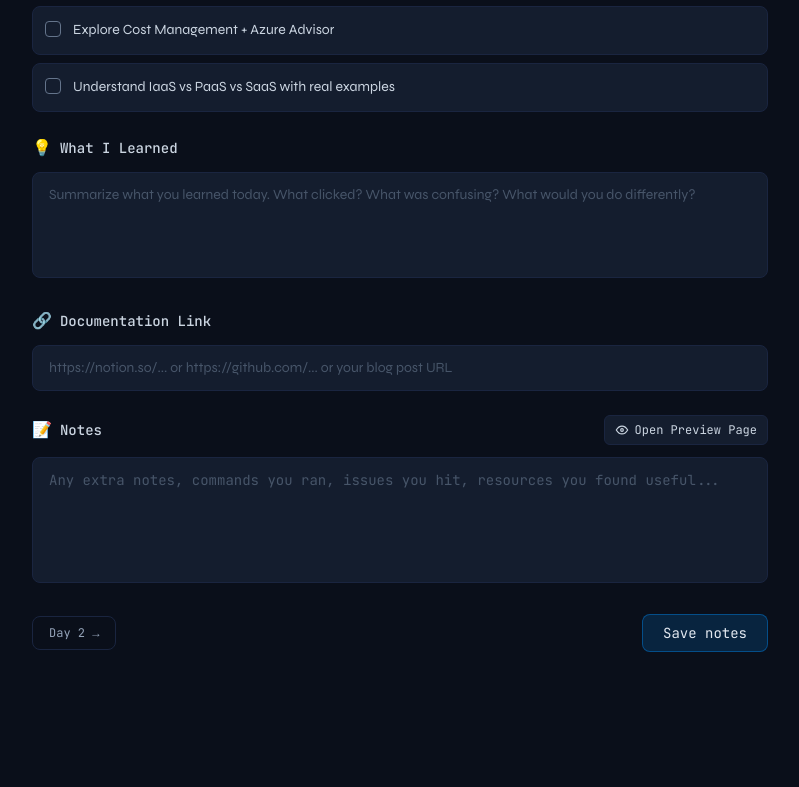
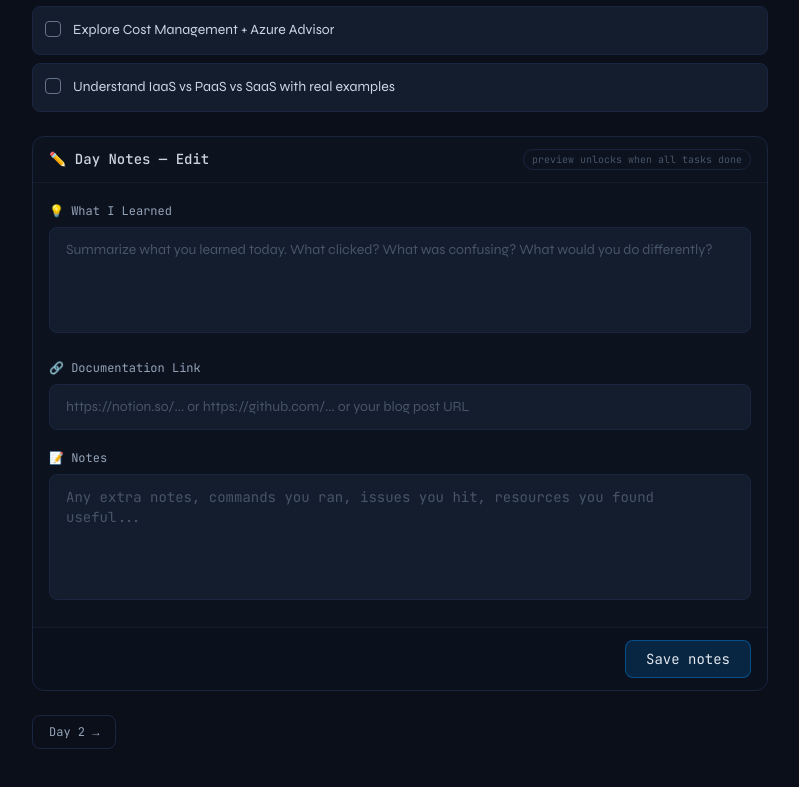
Before and after one commit to gakhd625/azure-learning-tracker, a Next.js app: page /day/1 in a window 1280 px wide. Shown: the part 397-1184 px from the top of the page, without its empty margins (240-1039 px from the left). Before the commit the page ends 1121 px from the top, so only its background shows below. Built offline with nearby package versions, Linux system fonts and the light colour scheme; no server answers; the database is empty.

Commit message:
[REMOVE] the json file that is not usable in the web app

```diff
--- a/src/app/day/[day]/page.tsx
+++ b/src/app/day/[day]/page.tsx
@@ -17,6 +17,7 @@ export default function DayPage() {
   const [localLink, setLocalLink] = useState('')
   const [localLearned, setLocalLearned] = useState('')
   const [saved, setSaved] = useState(false)
+  const [isPreview, setIsPreview] = useState(false)
 
   useEffect(() => {
     if (!loaded || !dayData) return
@@ -41,6 +42,7 @@ export default function DayPage() {
   const progress = getDayProgress(dayNum)
   const completedTasks = Object.values(progress.tasks).filter(Boolean).length
   const totalTasks = dayData.tasks.length
+  const allDone = totalTasks > 0 && completedTasks === totalTasks
 
   const prevDay = dayNum > 1 ? dayNum - 1 : null
   const nextDay = dayNum < 21 ? dayNum + 1 : null
@@ -53,7 +55,22 @@ export default function DayPage() {
     })
     setSaved(true)
     setTimeout(() => setSaved(false), 2000)
+    // after saving while in edit mode, switch back to preview if all done
+    if (allDone) setIsPreview(true)
   }
+
+  // When tasks flip to all-done, switch to preview automatically
+  useEffect(() => {
+    if (allDone) setIsPreview(true)
+  }, [allDone])
+
+  // Determine effective preview state: if not all done, always show edit
+  const showPreview = allDone && isPreview
+
+  const hasUnsaved =
+    localNotes !== progress.notes ||
+    localLink !== progress.docLink ||
+    localLearned !== progress.learnedSummary
 
   return (
     <main className="min-h-screen bg-surface-900">
@@ -156,8 +173,91 @@ export default function DayPage() {
           </div>
         </Section>
 
-        {/* What I learned */}
-        <Section title="What I Learned" icon="💡">
+        {/* ─── Notes panel with Preview / Edit toggle ─── */}
+        <div className="mb-6 rounded-xl border border-surface-600 bg-surface-800/50 overflow-hidden">
+
+          {/* Panel header */}
+          <div className="flex items-center justify-between px-4 py-3 border-b border-surface-700">
+            <span className="text-sm font-mono font-medium text-slate-300">
+              {showPreview ? '📄 Day Notes — Preview' : '✏️ Day Notes — Edit'}
+            </span>
+
+            {allDone ? (
+              /* Toggle pill — only visible when all tasks done */
+              <div className="flex items-center rounded-full border border-surface-600 bg-surface-900 p-0.5 gap-0.5">
+                <button
+                  onClick={() => setIsPreview(true)}
+                  className={`flex items-center gap-1.5 px-3 py-1 rounded-full text-xs font-mono transition-all duration-200 ${
+                    showPreview
+                      ? 'bg-emerald-500/20 text-emerald-300 border border-emerald-700/60'
+                      : 'text-slate-500 hover:text-slate-300'
+                  }`}
+                >
+                  <svg className="w-3 h-3" fill="none" viewBox="0 0 24 24" stroke="currentColor" strokeWidth={2}>
+                    <path strokeLinecap="round" strokeLinejoin="round" d="M2.25 12s3.75-6.75 9.75-6.75S21.75 12 21.75 12 18 18.75 12 18.75 2.25 12 2.25 12z" />
+                    <circle cx="12" cy="12" r="2.25" />
+                  </svg>
+                  Preview
+                </button>
+                <button
+                  onClick={() => setIsPreview(false)}
+                  className={`flex items-center gap-1.5 px-3 py-1 rounded-full text-xs font-mono transition-all duration-200 ${
+                    !showPreview
+                      ? 'bg-azure-500/20 text-azure-300 border border-azure-700/60'
+                      : 'text-slate-500 hover:text-slate-300'
+                  }`}
+                >
+                  <svg className="w-3 h-3" fill="none" viewBox="0 0 24 24" stroke="currentColor" strokeWidth={2}>
+                    <path strokeLinecap="round" strokeLinejoin="round" d="M16.862 3.487a2.25 2.25 0 113.182 3.182L7.5 19.213l-4.5 1.125 1.125-4.5L16.862 3.487z" />
+                  </svg>
+                  Edit
+                </button>
+              </div>
+            ) : (
+              /* Hint badge when tasks are still in progress */
+              <span className="text-[10px] font-mono text-slate-600 border border-surface-600 rounded-full px-2 py-0.5">
+                preview unlocks when all tasks done
+              </span>
+            )}
+          </div>
+
+          {/* Panel body */}
+          <div className="px-4 py-5 space-y-5">
+            {showPreview ? (
+              /* ── PREVIEW MODE ── */
+              <>
+                <PreviewField label="💡 What I Learned">
+                  <p className="text-slate-300 whitespace-pre-wrap break-words leading-relaxed text-sm">
+                    {progress.learnedSummary || <span className="text-slate-600 italic">No summary saved yet.</span>}
+                  </p>
+                </PreviewField>
+
+                <PreviewField label="🔗 Documentation Link">
+                  {progress.docLink ? (
+                    <a
+                      href={progress.docLink}
+                      target="_blank"
+                      rel="noopener noreferrer"
+                      className="text-azure-400 hover:text-azure-200 transition-colors break-all text-sm"
+                    >
+                      {progress.docLink}
+                    </a>
+                  ) : (
+                    <span className="text-slate-600 italic text-sm">No link saved yet.</span>
+                  )}
+                </PreviewField>
+
+                <PreviewField label="📝 Notes">
+                  <p className="text-slate-300 whitespace-pre-wrap break-words leading-relaxed text-sm font-mono">
+                    {progress.notes || <span className="text-slate-600 italic font-sans">No notes saved yet.</span>}
+                  </p>
+                </PreviewField>
+              </>
+            ) : (
+              /* ── EDIT MODE ── */
+              <>
+                <div>
+                  <label className="block text-xs font-mono text-slate-400 mb-2">💡 What I Learned</label>
                   <textarea
                     value={localLearned}
                     onChange={e => setLocalLearned(e.target.value)}
@@ -165,10 +265,10 @@ export default function DayPage() {
                     rows={4}
                     className="w-full bg-surface-700 border border-surface-600 rounded-lg px-4 py-3 text-sm text-slate-200 placeholder-slate-600 resize-none focus:border-azure-500 transition-colors outline-none"
                   />
-        </Section>
+                </div>
 
-        {/* Documentation link */}
-        <Section title="Documentation Link" icon="🔗">
+                <div>
+                  <label className="block text-xs font-mono text-slate-400 mb-2">🔗 Documentation Link</label>
                   <input
                     type="url"
                     value={localLink}
@@ -189,28 +289,10 @@ export default function DayPage() {
                       </svg>
                     </a>
                   )}
-        </Section>
-
-        {/* Notes */}
-        <div className="mb-6">
-          <div className="flex items-center justify-between mb-3">
-            <h2 className="flex items-center gap-2 text-sm font-mono font-medium text-slate-300">
-              <span className="text-base">📝</span>
-              Notes
-            </h2>
-            <Link
-              href={`/day/${dayNum}/preview`}
-              className="inline-flex items-center gap-1.5 px-2.5 py-1.5 rounded-md border border-surface-600 bg-surface-700 text-xs font-mono text-slate-300 hover:text-slate-100 hover:border-slate-500 transition-colors"
-              aria-label="Open saved documentation preview page"
-            >
-              <svg className="w-3.5 h-3.5" fill="none" viewBox="0 0 24 24" stroke="currentColor" strokeWidth={2}>
-                <path strokeLinecap="round" strokeLinejoin="round" d="M2.25 12s3.75-6.75 9.75-6.75S21.75 12 21.75 12 18 18.75 12 18.75 2.25 12 2.25 12z" />
-                <circle cx="12" cy="12" r="2.25" />
-              </svg>
-              Open Preview Page
-            </Link>
                 </div>
 
+                <div>
+                  <label className="block text-xs font-mono text-slate-400 mb-2">📝 Notes</label>
                   <textarea
                     value={localNotes}
                     onChange={e => setLocalNotes(e.target.value)}
@@ -218,13 +300,34 @@ export default function DayPage() {
                     rows={5}
                     className="w-full bg-surface-700 border border-surface-600 rounded-lg px-4 py-3 text-sm text-slate-200 placeholder-slate-600 resize-none focus:border-azure-500 transition-colors outline-none font-mono"
                   />
-
-          {localNotes !== progress.notes && (
-            <p className="mt-2 text-[11px] font-mono text-amber-400">Unsaved note changes</p>
+                  {hasUnsaved && (
+                    <p className="mt-2 text-[11px] font-mono text-amber-400">Unsaved changes</p>
+                  )}
+                </div>
+              </>
             )}
           </div>
 
-        {/* Save button */}
+          {/* Panel footer — save button (only in edit mode) */}
+          {!showPreview && (
+            <div className="flex items-center justify-end px-4 py-3 border-t border-surface-700 bg-surface-900/40">
+              <button
+                onClick={handleSave}
+                className={`
+                  px-5 py-2 text-sm font-mono rounded-lg border transition-all duration-200
+                  ${saved
+                    ? 'bg-emerald-500/20 border-emerald-500/50 text-emerald-300'
+                    : 'bg-azure-500/20 border-azure-500/50 text-azure-300 hover:bg-azure-500/30'
+                  }
+                `}
+              >
+                {saved ? '✓ Saved' : 'Save notes'}
+              </button>
+            </div>
+          )}
+        </div>
+
+        {/* Day navigation footer */}
         <div className="flex items-center justify-between mt-2 mb-10">
           <div className="flex gap-2">
             {prevDay && (
@@ -244,23 +347,13 @@ export default function DayPage() {
               </Link>
             )}
           </div>
-          <button
-            onClick={handleSave}
-            className={`
-              px-5 py-2 text-sm font-mono rounded-lg border transition-all duration-200
-              ${saved
-                ? 'bg-emerald-500/20 border-emerald-500/50 text-emerald-300'
-                : 'bg-azure-500/20 border-azure-500/50 text-azure-300 hover:bg-azure-500/30'
-              }
-            `}
-          >
-            {saved ? '✓ Saved' : 'Save notes'}
-          </button>
         </div>
       </div>
     </main>
   )
 }
+
+// ── Helpers ────────────────────────────────────────────────────────────────
 
 function Section({ title, icon, children }: { title: string; icon: string; children: React.ReactNode }) {
   return (
@@ -273,3 +366,14 @@ function Section({ title, icon, children }: { title: string; icon: string; child
     </div>
   )
 }
+
+function PreviewField({ label, children }: { label: string; children: React.ReactNode }) {
+  return (
+    <div>
+      <p className="text-xs font-mono text-slate-500 mb-2">{label}</p>
+      <div className="rounded-lg border border-surface-600 bg-surface-700/40 px-4 py-3">
+        {children}
+      </div>
+    </div>
+  )
+}
--- a/src/lib/localBackup.ts
+++ /dev/null
@@ -1,29 +0,0 @@
-import fs from 'fs/promises'
-import path from 'path'
-import { ProgressEntryRow } from './progress'
-
-const BACKUP_FILE_PATH = path.join(process.cwd(), 'backup_db.json')
-
-export async function getBackupData(): Promise<ProgressEntryRow[]> {
-  try {
-    const fileContents = await fs.readFile(BACKUP_FILE_PATH, 'utf-8')
-    return JSON.parse(fileContents) as ProgressEntryRow[]
-  } catch (error) {
-    // If the file doesn't exist or is invalid, return an empty array
-    return []
-  }
-}
-
-export async function saveToBackupData(payload: ProgressEntryRow): Promise<ProgressEntryRow> {
-  const data = await getBackupData()
-
-  const existingIndex = data.findIndex(row => row.day === payload.day)
-  if (existingIndex >= 0) {
-    data[existingIndex] = payload
-  } else {
-    data.push(payload)
-  }
-
-  await fs.writeFile(BACKUP_FILE_PATH, JSON.stringify(data, null, 2), 'utf-8')
-  return payload
-}
```
Also changed, not shown: backup_db.json (deleted, +0 -26 lines), src/app/api/progress/route.ts (+6 -36 lines). Lines whose indentation alone changed are shown as unchanged.
